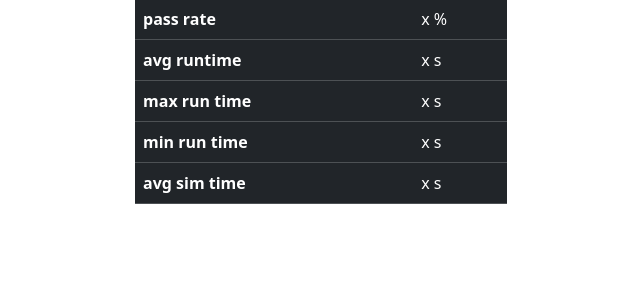
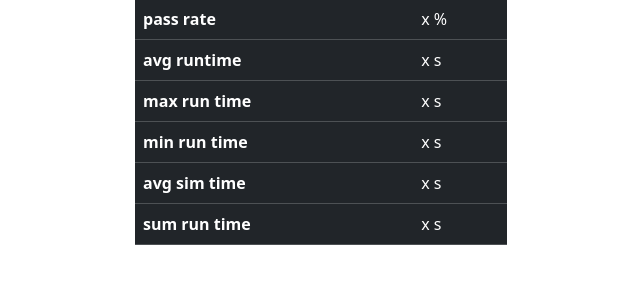
Before and after one commit to SummerPractice-AMD/TestBenchDetailsViewer, a Flask app: page /testdetails.html in a window 1280 px wide. Shown: the part 314-618 px from the top of the page, without its empty margins (411-1051 px from the left). Run offline with Flask 3, Linux system fonts and the light colour scheme; data that the repository does not hold is empty.

Commit message:
Aplicatia cu tichetul de Sum_run_time realizata de Alexandru Munteanu

```diff
--- a/Templates/index.html
+++ b/Templates/index.html
@@ -122,7 +122,7 @@ margin-top: 10rem;
             </tr>
     <tr>
               <th scope="row">Avg Sim Time</th>
-              <td>${globalSummary.avg_sim_time}</td>
+              <td>${globalSummary.avg_sim_time.toFixed(2)}</td>
               <td>s</td>
     </tr>
     <tr>
--- a/Templates/testdetails.html
+++ b/Templates/testdetails.html
@@ -97,6 +97,10 @@
                       <td>x s</td>
 
                     </tr>
+                    <tr>
+                      <th scope="row">sum run time</th>
+                      <td>x s</td>
+                      </tr>
               </tbody>
           </table>
         </div>
@@ -140,28 +144,33 @@
                         testDetailsDiv.innerHTML = `
                         <tr>
                         <th scope="row">Pass Rate</th>
-                        <td>${testDetails.pass_rate}</td>
+                        <td>${testDetails.pass_rate.toFixed(2)}</td>
                         <td>%</td
                         </tr>
                         <tr>
                         <th scope="col">Average Run Time</th>
-                        <td>${testDetails.avg_run_time}</td>
+                        <td>${testDetails.avg_run_time.toFixed(2)}</td>
                         <td>s</td>
 
                         </tr>
                         <tr>
                         <th scope="row">Max Run Time</th>
-                        <td>${testDetails.max_run_time}</td>
+                        <td>${testDetails.max_run_time.toFixed(2)}</td>
                         <td>s</td>
                         </tr>
                         <tr>
                         <th scope="row">Min Run Time</th>
-                        <td>${testDetails.min_run_time}}</td>
+                        <td>${testDetails.min_run_time.toFixed(2)}</td>
                         <td>s</td>
                         </tr>
                         <tr>
                         <th scope="row">Average Sim Time</th>
-                        <td>${testDetails.avg_sim_time}</td>
+                        <td>${testDetails.avg_sim_time.toFixed(2)}</td>
+                        <td>s</td>
+                        </tr>
+                        <tr>
+                        <th scope="row">Summation run time</th>
+                        <td>${testDetails.sum_run_time.toFixed(2)}</td>
                         <td>s</td>
                         </tr>
                         `;
--- a/bdqueries.py
+++ b/bdqueries.py
@@ -143,7 +143,6 @@ def main():
     print("execution_details:", query_tests.execution_details("file_3.txt","tb.test_3"))
     print("get_run_ids:", query_tests.get_run_ids())
     print("get_test_names:", query_tests.get_test_names())
-
     print("test_sum_run_time:", query_tests.test_sum_run_time("tb.test_3"))
 
 
```
